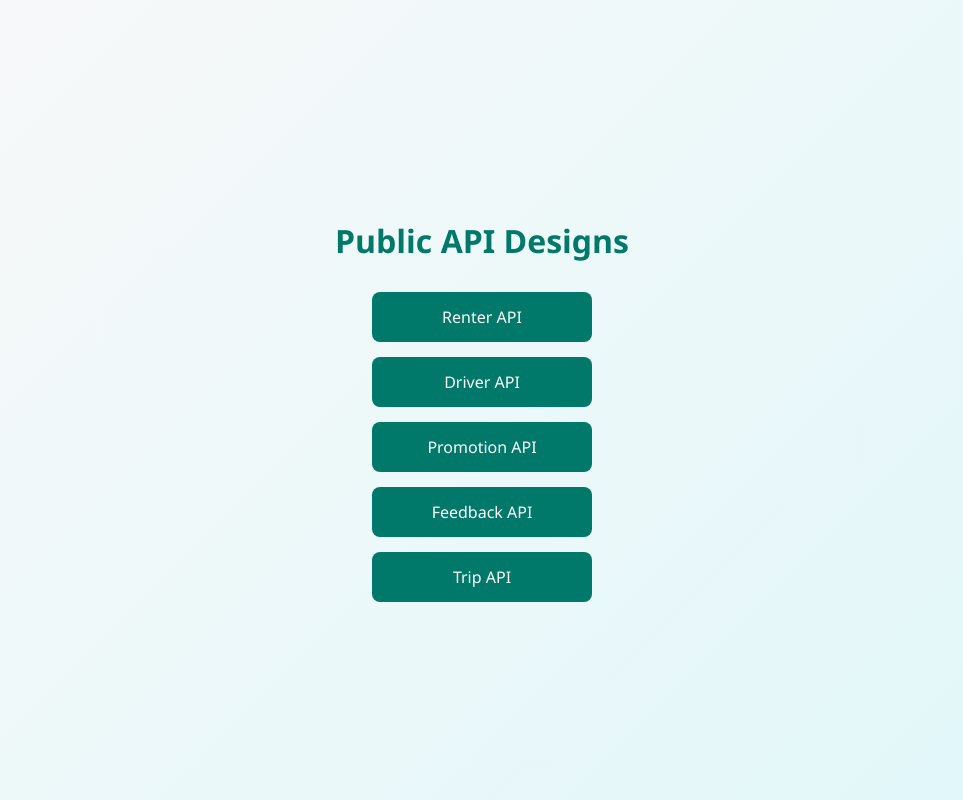
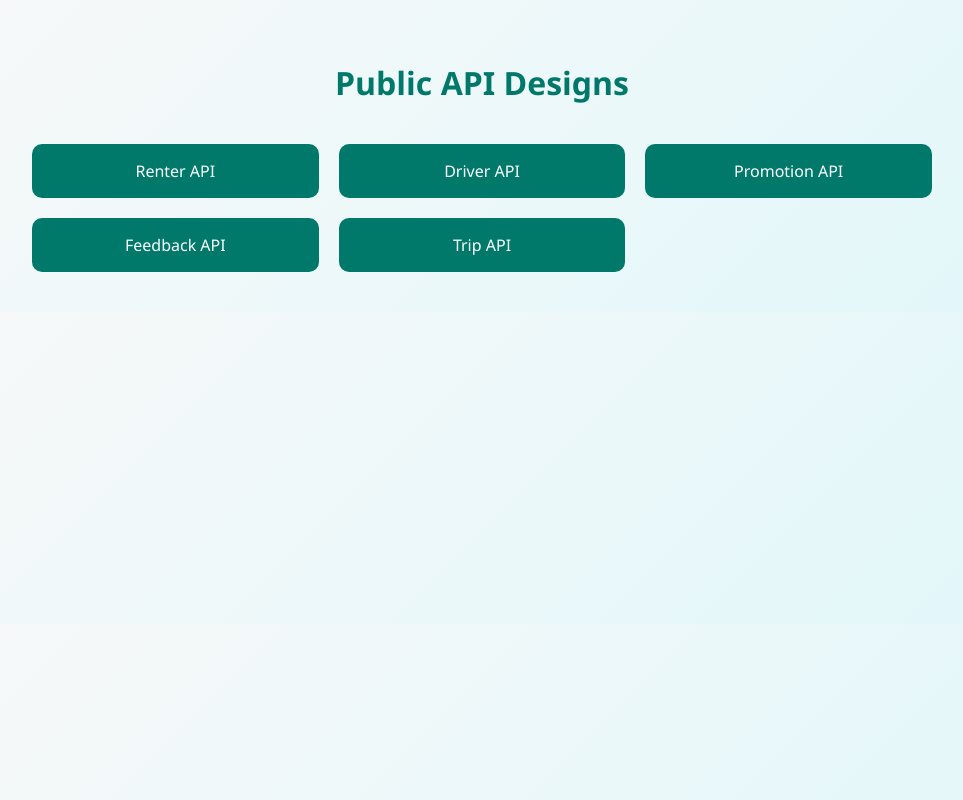
Before and after one commit to ThanhDuy190304/API-designs---Software-Engineer-Thesis-K22, a plain HTML site: page index.html in a window 1280 px wide. Shown: the whole page, without its empty margins (158-1121 px from the left). Drawn offline with Linux system fonts and the light colour scheme.

```diff
--- a/index.html
+++ b/index.html
@@ -8,35 +8,38 @@
     <style>
         body {
             font-family: 'Segoe UI', Tahoma, Geneva, Verdana, sans-serif;
-            display: flex;
-            flex-direction: column;
-            justify-content: center;
-            align-items: center;
-            height: 100vh;
             margin: 0;
             background: linear-gradient(135deg, #f9f9f9, #e0f7fa);
+            padding: 40px 20px;
         }
 
         h1 {
             color: #00796b;
-            margin-bottom: 30px;
+            margin-bottom: 40px;
             text-align: center;
         }
 
         .buttons {
-            display: flex;
-            flex-direction: column;
-            gap: 15px;
-            width: 220px;
+            display: grid;
+            grid-template-columns: 1fr;
+            gap: 20px;
+            max-width: 900px;
+            margin: 0 auto;
+        }
+
+        @media (min-width: 768px) {
+            .buttons {
+                grid-template-columns: repeat(3, 1fr);
+            }
         }
 
         .btn {
             background-color: #00796b;
             color: white;
             text-decoration: none;
-            padding: 14px 20px;
+            padding: 16px 20px;
             text-align: center;
-            border-radius: 8px;
+            border-radius: 10px;
             font-size: 16px;
             font-weight: 500;
             transition: transform 0.2s, background-color 0.2s;
```
Also changed, not shown: src/trackingpoints.html (added, +16 -0 lines), src/trip.html (+23 -0 lines).
